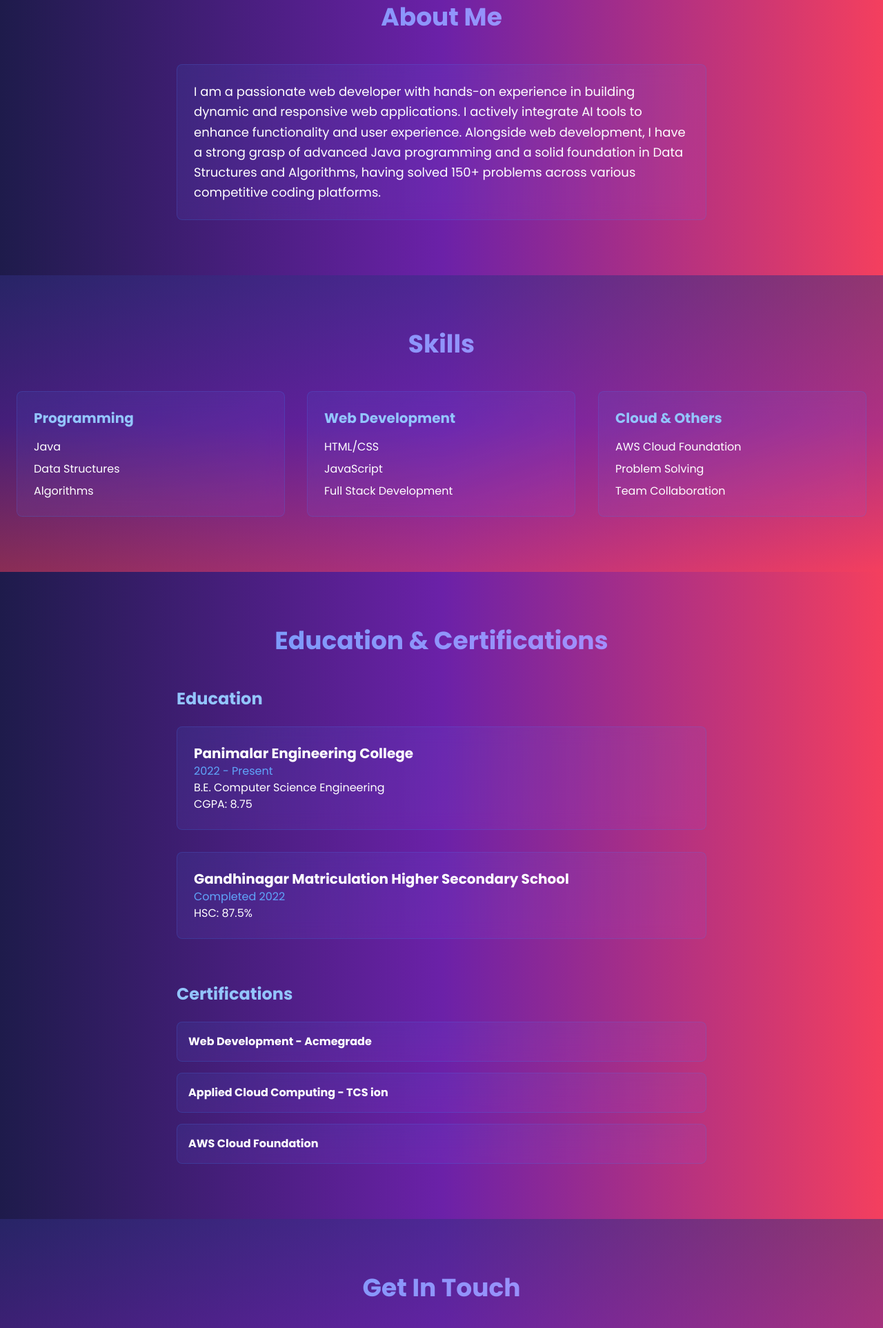
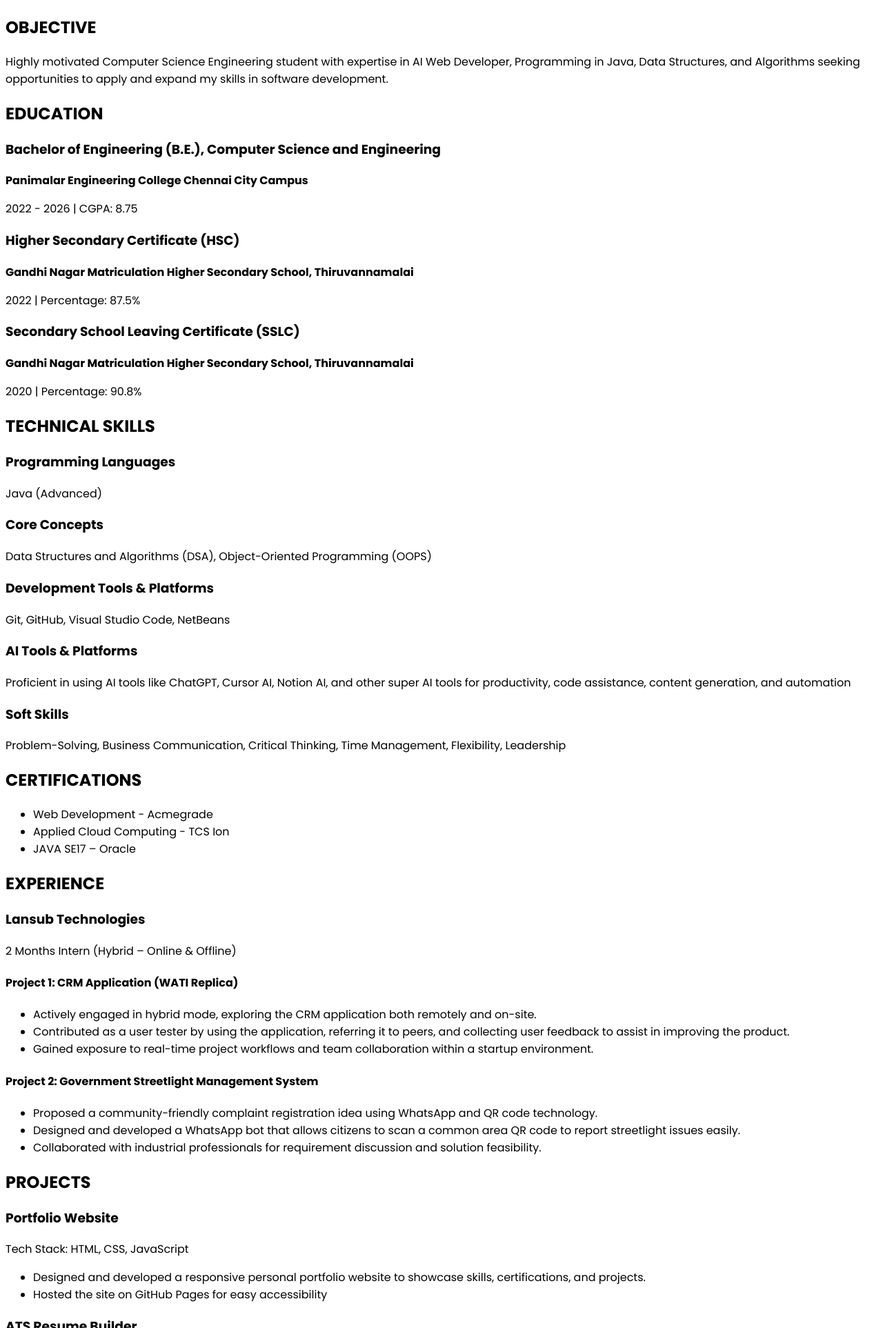
Before and after one commit to arulroshan15082004/PORTFOLIO, a plain HTML site: page index.html in a window 1280 px wide. Shown: the part 875-2800 px from the top of the page at 69% size. Drawn offline with nearby package versions, Linux system fonts and the light colour scheme.

Commit message:
Update index.html

```diff
--- a/index.html
+++ b/index.html
@@ -1,189 +1,165 @@
+
 <!DOCTYPE html>
 <html lang="en">
 <head>
     <meta charset="UTF-8">
     <meta name="viewport" content="width=device-width, initial-scale=1.0">
-    <title>Arul Roshan - Full Stack Developer</title>
-    <script src="https://cdn.tailwindcss.com"></script>
-    <link href="https://unpkg.com/aos@2.3.1/dist/aos.css" rel="stylesheet">
+    <title>Arul Roshan A - Portfolio</title>
     <link rel="stylesheet" href="styles.css">
-    <script src="https://cdn.jsdelivr.net/npm/particles.js@2.0.0/particles.min.js"></script>
 </head>
-<body class="bg-gradient-to-r from-indigo-950 via-purple-800 to-rose-500 text-white">    <!-- Particles.js Background -->
-    <div id="particles-js" class="fixed w-full h-full top-0 left-0 z-0"></div>
-
-    <!-- Navigation -->
-    <nav class="fixed w-full z-50 bg-black/30 backdrop-blur-md">
-        <div class="container mx-auto px-6 py-4">
-            <div class="flex items-center justify-between">
-                <div class="text-2xl font-bold bg-gradient-to-r from-rose-400 to-purple-400 text-transparent bg-clip-text">AR</div>
-                <div class="hidden md:flex space-x-8">
-                    <a href="#home" class="hover:text-blue-400 transition">Home</a>
-                    <a href="#about" class="hover:text-blue-400 transition">About</a>
-                    <a href="#skills" class="hover:text-blue-400 transition">Skills</a>
-                    <a href="#education" class="hover:text-blue-400 transition">Education</a>
-                    <a href="#contact" class="hover:text-blue-400 transition">Contact</a>
+<body>
+    <div class="container">
+        <header>
+            <div class="profile-section">
+                <img src="profile.png" alt="Arul Roshan A" class="profile-img">
+                <div class="profile-info">
+                    <h1>ARUL ROSHAN A</h1>
+                    <p class="title">Computer Science Engineering Student</p>
+                    <div class="contact-info">
+                        <p>📧 arulroshan15082004@gmail.com</p>
+                        <p>📱 9751090577</p>
+                        <p>🧑‍🎓 Student at Panimalar Engineering College Chennai City Campus</p>
+                        <p>📍 Villivakam, Chennai - 600049</p>
+                        <p>🔗 <a href="https://linkedin.com/in/arulroshan1508/" target="_blank">LinkedIn</a></p>
+                        <p>💻 <a href="https://github.com/arulroshan15082004" target="_blank">GitHub</a></p>
                     </div>
                 </div>
             </div>
-    </nav>
+        </header>
 
-    <!-- Hero Section -->
-    <section id="home" class="min-h-screen relative overflow-hidden">
-        <div class="absolute inset-0 bg-gradient-to-b from-purple-900/20 to-black"></div>
-        <div class="container mx-auto px-6 relative z-10">
-            <div class="h-screen flex items-center">
-                <!-- Content Grid -->
-                <div class="grid grid-cols-1 md:grid-cols-2 gap-8 items-center w-full">
-                    <!-- Left Side - Text Content -->
-                    <div class="max-w-3xl" data-aos="fade-right">
-                        <h1 class="text-8xl font-bold mb-6">
-                            Arul Roshan
-                            <span class="block text-transparent bg-clip-text bg-gradient-to-r from-purple-400 to-pink-600">
-                                Full Stack Developer
-                            </span>
-                        </h1>
-                        <p class="text-xl text-gray-400 mb-8">
-                            Java Developer | CSE Student | Problem Solver
-                            <br>
-                            Current CGPA: 8.75
-                        </p>
-                        <div class="flex gap-4">
-                            <a href="#work" class="group relative px-8 py-4 bg-white/10 rounded-full overflow-hidden">
-                                <span class="relative z-10">View My Projects</span>
-                                <div class="absolute inset-0 bg-gradient-to-r from-purple-600 to-pink-600 transform scale-x-0 group-hover:scale-x-100 transition-transform origin-left"></div>
-                            </a>
-                            <a href="Resume.pdf"
-                               download="Arul_Roshan_Resume.pdf"
-                               class="px-8 py-4 border border-white/20 rounded-full hover:bg-white/10 transition">
-                                Download CV
-                            </a>
+        <main>
+            <section class="objective">
+                <h2>OBJECTIVE</h2>
+                <p>Highly motivated Computer Science Engineering student with expertise in AI Web Developer, Programming in Java, Data Structures, and Algorithms seeking opportunities to apply and expand my skills in software development.</p>
+            </section>
+
+            <section class="education">
+                <h2>EDUCATION</h2>
+                <div class="education-item">
+                    <h3>Bachelor of Engineering (B.E.), Computer Science and Engineering</h3>
+                    <p><strong>Panimalar Engineering College Chennai City Campus</strong></p>
+                    <p>2022 - 2026 | CGPA: 8.75</p>
                 </div>
+                <div class="education-item">
+                    <h3>Higher Secondary Certificate (HSC)</h3>
+                    <p><strong>Gandhi Nagar Matriculation Higher Secondary School, Thiruvannamalai</strong></p>
+                    <p>2022 | Percentage: 87.5%</p>
                 </div>
+                <div class="education-item">
+                    <h3>Secondary School Leaving Certificate (SSLC)</h3>
+                    <p><strong>Gandhi Nagar Matriculation Higher Secondary School, Thiruvannamalai</strong></p>
+                    <p>2020 | Percentage: 90.8%</p>
+                </div>
+            </section>
 
-                    <!-- Right Side - Profile Image -->
-                    <div class="hidden md:flex justify-center items-center" data-aos="fade-left">
-                        <div class="relative">
-                            <!-- Glowing background effect -->
-                            <div class="absolute inset-0 bg-gradient-to-r from-purple-600 to-pink-600 rounded-full blur-2xl opacity-30 animate-pulse"></div>
-                            <!-- Image container -->
-                            <div class="relative w-[400px] h-[400px] rounded-full overflow-hidden border-4 border-white/10 shadow-2xl">
-                                <img
-                                    src="profile.png"
-                                    alt="Arul Roshan"
-                                    class="w-full h-full object-cover hover:scale-105 transition-transform duration-500"
-                                >
+            <section class="skills">
+                <h2>TECHNICAL SKILLS</h2>
+                <div class="skills-grid">
+                    <div class="skill-category">
+                        <h3>Programming Languages</h3>
+                        <p>Java (Advanced)</p>
                     </div>
+                    <div class="skill-category">
+                        <h3>Core Concepts</h3>
+                        <p>Data Structures and Algorithms (DSA), Object-Oriented Programming (OOPS)</p>
                     </div>
+                    <div class="skill-category">
+                        <h3>Development Tools & Platforms</h3>
+                        <p>Git, GitHub, Visual Studio Code, NetBeans</p>
                     </div>
+                    <div class="skill-category">
+                        <h3>AI Tools & Platforms</h3>
+                        <p>Proficient in using AI tools like ChatGPT, Cursor AI, Notion AI, and other super AI tools for productivity, code assistance, content generation, and automation</p>
                     </div>
+                    <div class="skill-category">
+                        <h3>Soft Skills</h3>
+                        <p>Problem-Solving, Business Communication, Critical Thinking, Time Management, Flexibility, Leadership</p>
                     </div>
                 </div>
             </section>
 
-    <!-- About Section -->
-    <section id="about" class="py-20 relative">
-        <div class="container mx-auto px-6">
-            <h2 class="text-4xl font-bold mb-12 text-center bg-gradient-to-r from-blue-400 to-purple-400 text-transparent bg-clip-text" data-aos="fade-up">About Me</h2>
-            <div class="max-w-3xl mx-auto text-lg leading-relaxed p-6 rounded-lg bg-gradient-to-br from-blue-500/10 to-purple-500/10 backdrop-blur-md border border-blue-500/20" data-aos="fade-up" data-aos-delay="200">
-                <p>I am a passionate web developer with hands-on experience in building dynamic and responsive web applications. I actively integrate AI tools to enhance functionality and user experience. Alongside web development, I have a strong grasp of advanced Java programming and a solid foundation in Data Structures and Algorithms, having solved 150+ problems across various competitive coding platforms.</p>
+            <section class="certifications">
+                <h2>CERTIFICATIONS</h2>
+                <ul>
+                    <li>Web Development - Acmegrade</li>
+                    <li>Applied Cloud Computing - TCS Ion</li>
+                    <li>JAVA SE17 – Oracle</li>
+                </ul>
+            </section>
+
+            <section class="experience">
+                <h2>EXPERIENCE</h2>
+                <div class="experience-item">
+                    <h3>Lansub Technologies</h3>
+                    <p class="duration">2 Months Intern (Hybrid – Online & Offline)</p>
+
+                    <div class="project">
+                        <h4>Project 1: CRM Application (WATI Replica)</h4>
+                        <ul>
+                            <li>Actively engaged in hybrid mode, exploring the CRM application both remotely and on-site.</li>
+                            <li>Contributed as a user tester by using the application, referring it to peers, and collecting user feedback to assist in improving the product.</li>
+                            <li>Gained exposure to real-time project workflows and team collaboration within a startup environment.</li>
+                        </ul>
+                    </div>
+
+                    <div class="project">
+                        <h4>Project 2: Government Streetlight Management System</h4>
+                        <ul>
+                            <li>Proposed a community-friendly complaint registration idea using WhatsApp and QR code technology.</li>
+                            <li>Designed and developed a WhatsApp bot that allows citizens to scan a common area QR code to report streetlight issues easily.</li>
+                            <li>Collaborated with industrial professionals for requirement discussion and solution feasibility.</li>
+                        </ul>
                     </div>
                 </div>
             </section>
 
-    <!-- Skills Section -->
-    <section id="skills" class="py-20 bg-gradient-to-b from-indigo-900/50 via-purple-800/50 to-rose-500/50">        <div class="container mx-auto px-6">
-            <h2 class="text-4xl font-bold mb-12 text-center bg-gradient-to-r from-blue-400 to-purple-400 text-transparent bg-clip-text" data-aos="fade-up">Skills</h2>
-            <div class="grid grid-cols-1 md:grid-cols-3 gap-8">
-                <div class="p-6 rounded-lg bg-gradient-to-br from-blue-500/10 to-purple-500/10 backdrop-blur-md border border-blue-500/20 hover:border-blue-400/40 transition-all duration-300 card-glow" data-aos="flip-left">
-                    <h3 class="text-xl font-bold mb-4 text-blue-300">Programming</h3>
-                    <ul class="space-y-2">
-                        <li>Java</li>
-                        <li>Data Structures</li>
-                        <li>Algorithms</li>
+            <section class="projects">
+                <h2>PROJECTS</h2>
+
+                <div class="project-item">
+                    <h3>Portfolio Website</h3>
+                    <p class="tech-stack">Tech Stack: HTML, CSS, JavaScript</p>
+                    <ul>
+                        <li>Designed and developed a responsive personal portfolio website to showcase skills, certifications, and projects.</li>
+                        <li>Hosted the site on GitHub Pages for easy accessibility</li>
                     </ul>
                 </div>
-                <div class="p-6 rounded-lg bg-gradient-to-br from-blue-500/10 to-purple-500/10 backdrop-blur-md border border-blue-500/20 hover:border-blue-400/40 transition-all duration-300 card-glow" data-aos="flip-left" data-aos-delay="100">
-                    <h3 class="text-xl font-bold mb-4 text-blue-300">Web Development</h3>
-                    <ul class="space-y-2">
-                        <li>HTML/CSS</li>
-                        <li>JavaScript</li>
-                        <li>Full Stack Development</li>
+
+                <div class="project-item">
+                    <h3>ATS Resume Builder</h3>
+                    <p class="tech-stack">Tech Stack: HTML, CSS, JavaScript, React, Node.js</p>
+                    <ul>
+                        <li>Built a web application to generate professional, ATS-friendly resumes from user input.</li>
+                        <li>Implemented customizable templates with React and styled-components.</li>
+                        <li>Integrated backend in Node.js to export resumes in PDF format while ensuring responsiveness and performance.</li>
                     </ul>
                 </div>
-                <div class="p-6 rounded-lg bg-gradient-to-br from-blue-500/10 to-purple-500/10 backdrop-blur-md border border-blue-500/20 hover:border-blue-400/40 transition-all duration-300 card-glow" data-aos="flip-left" data-aos-delay="200">
-                    <h3 class="text-xl font-bold mb-4 text-blue-300">Cloud & Others</h3>
-                    <ul class="space-y-2">
-                        <li>AWS Cloud Foundation</li>
-                        <li>Problem Solving</li>
-                        <li>Team Collaboration</li>
+
+                <div class="project-item">
+                    <h3>Legal Contract Simplification with LLMs</h3>
+                    <p class="tech-stack">Tech Stack: Python, OpenAI GPT, HTML, CSS</p>
+                    <ul>
+                        <li>Created a tool that makes legal contract language easier to understand using AI.</li>
+                        <li>Built a simple web app where users can enter legal text and get a clear explanation.</li>
+                        <li>Checked the accuracy and clarity of the simplified text to ensure it's easy to read.</li>
                     </ul>
-                </div>
-            </div>
                 </div>
             </section>
 
-    <!-- Education & Certifications -->
-    <section id="education" class="py-20">
-        <div class="container mx-auto px-6">
-            <h2 class="text-4xl font-bold mb-12 text-center bg-gradient-to-r from-blue-400 to-purple-400 text-transparent bg-clip-text" data-aos="fade-up">Education & Certifications</h2>
+            <section class="hobbies">
+                <h2>HOBBIES AND INTERESTS</h2>
+                <ul>
+                    <li>Competitive coding and playing coding games</li>
+                    <li>Reading financial and self-improvement Books</li>
+                    <li>Watching personal development podcasts</li>
+                    <li>Fitness Enthusiast</li>
+                </ul>
+            </section>
 
-            <!-- Education -->
-            <div class="max-w-3xl mx-auto mb-16">
-                <h3 class="text-2xl font-bold mb-6 text-blue-300" data-aos="fade-up">Education</h3>
-                <div class="space-y-8">
-                    <div class="p-6 rounded-lg bg-gradient-to-br from-blue-500/10 to-purple-500/10 backdrop-blur-md border border-blue-500/20 hover:border-blue-400/40 transition-all duration-300 card-glow" data-aos="fade-up">
-                        <h4 class="text-xl font-bold">Panimalar Engineering College</h4>
-                        <p class="text-blue-400">2022 - Present</p>
-                        <p>B.E. Computer Science Engineering</p>
-                        <p>CGPA: 8.75</p>
-                    </div>
-                    <div class="p-6 rounded-lg bg-gradient-to-br from-blue-500/10 to-purple-500/10 backdrop-blur-md border border-blue-500/20 hover:border-blue-400/40 transition-all duration-300 card-glow" data-aos="fade-up">
-                        <h4 class="text-xl font-bold">Gandhinagar Matriculation Higher Secondary School</h4>
-                        <p class="text-blue-400">Completed 2022</p>
-                        <p>HSC: 87.5%</p>
-                    </div>
-                </div>
+
+        </main>
     </div>
 
-            <!-- Certifications -->
-            <div class="max-w-3xl mx-auto">
-                <h3 class="text-2xl font-bold mb-6 text-blue-300" data-aos="fade-up">Certifications</h3>
-                <div class="space-y-4">
-                    <div class="p-4 rounded-lg bg-gradient-to-br from-blue-500/10 to-purple-500/10 backdrop-blur-md border border-blue-500/20 hover:border-blue-400/40 transition-all duration-300 card-glow" data-aos="fade-up">
-                        <h4 class="font-bold">Web Development - Acmegrade</h4>
-                    </div>
-                    <div class="p-4 rounded-lg bg-gradient-to-br from-blue-500/10 to-purple-500/10 backdrop-blur-md border border-blue-500/20 hover:border-blue-400/40 transition-all duration-300 card-glow" data-aos="fade-up">
-                        <h4 class="font-bold">Applied Cloud Computing - TCS ion</h4>
-                    </div>
-                    <div class="p-4 rounded-lg bg-gradient-to-br from-blue-500/10 to-purple-500/10 backdrop-blur-md border border-blue-500/20 hover:border-blue-400/40 transition-all duration-300 card-glow" data-aos="fade-up">
-                        <h4 class="font-bold">AWS Cloud Foundation</h4>
-                    </div>
-                </div>
-            </div>
-        </div>
-    </section>
-
-    <!-- Contact Section -->
-    <section id="contact" class="py-20 bg-gradient-to-b from-indigo-900/50 via-purple-800/50 to-rose-500/50">        <div class="container mx-auto px-6">
-            <h2 class="text-4xl font-bold mb-12 text-center bg-gradient-to-r from-blue-400 to-purple-400 text-transparent bg-clip-text" data-aos="fade-up">Get In Touch</h2>
-            <div class="max-w-xl mx-auto">
-                <div class="flex flex-col space-y-4" data-aos="fade-up">
-                    <a href="mailto:arulroshan15082004@gmail.com" class="p-4 rounded-lg bg-gradient-to-br from-blue-500/10 to-purple-500/10 backdrop-blur-md border border-blue-500/20 hover:border-blue-400/40 transition-all duration-300 card-glow">
-                        <span class="font-bold text-blue-300">Email:</span> arulroshan15082004@gmail.com
-                    </a>
-                    <a href="https://www.linkedin.com/in/arulroshan1508" target="_blank" class="p-4 rounded-lg bg-gradient-to-br from-blue-500/10 to-purple-500/10 backdrop-blur-md border border-blue-500/20 hover:border-blue-400/40 transition-all duration-300 card-glow">
-                        <span class="font-bold text-blue-300">LinkedIn:</span> @arulroshan1508
-                    </a>
-                    <a href="https://github.com/arulroshan15082004" target="_blank" class="p-4 rounded-lg bg-gradient-to-br from-blue-500/10 to-purple-500/10 backdrop-blur-md border border-blue-500/20 hover:border-blue-400/40 transition-all duration-300 card-glow">
-                        <span class="font-bold text-blue-300">GitHub:</span> @arulroshan15082004
-                    </a>
-                </div>
-            </div>
-        </div>
-    </section>
-
-    <script src="https://unpkg.com/aos@2.3.1/dist/aos.js"></script>
     <script src="script.js"></script>
 </body>
 </html>
```
Lines whose indentation alone changed are shown as unchanged.
